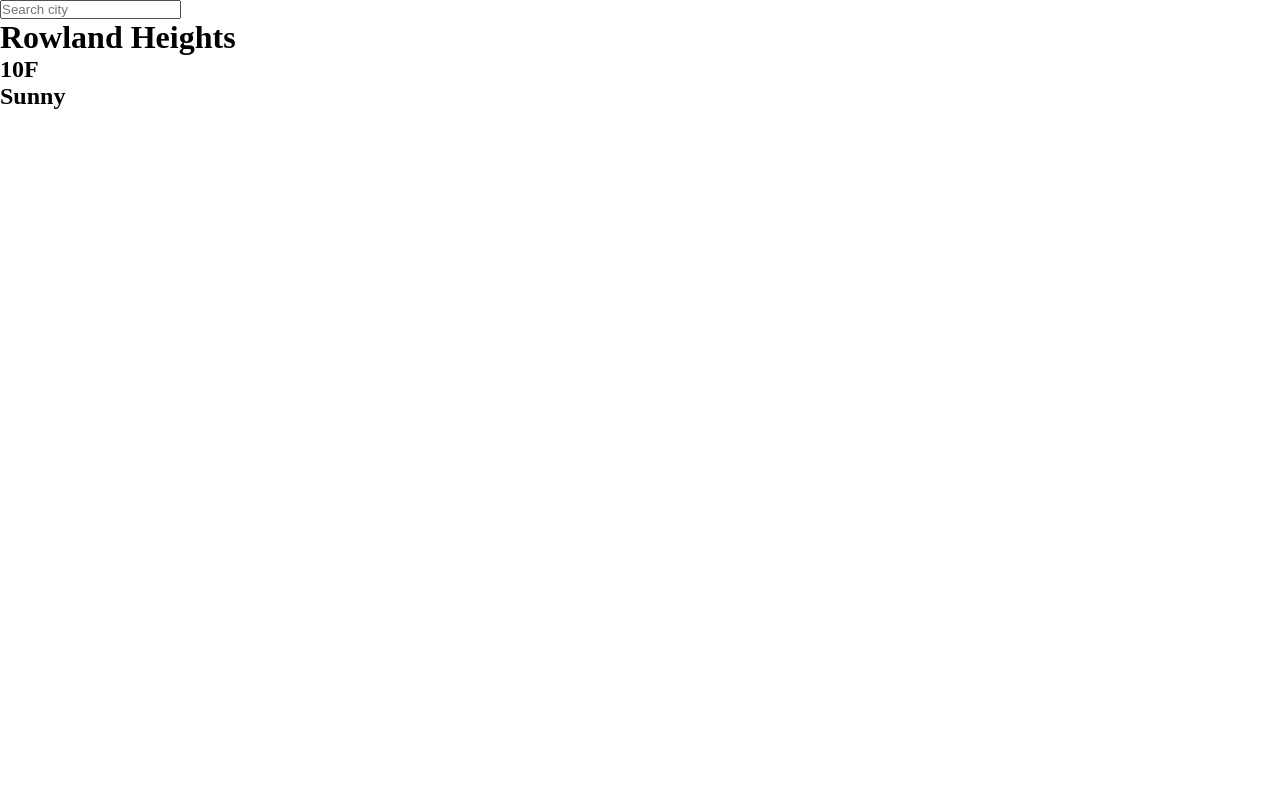
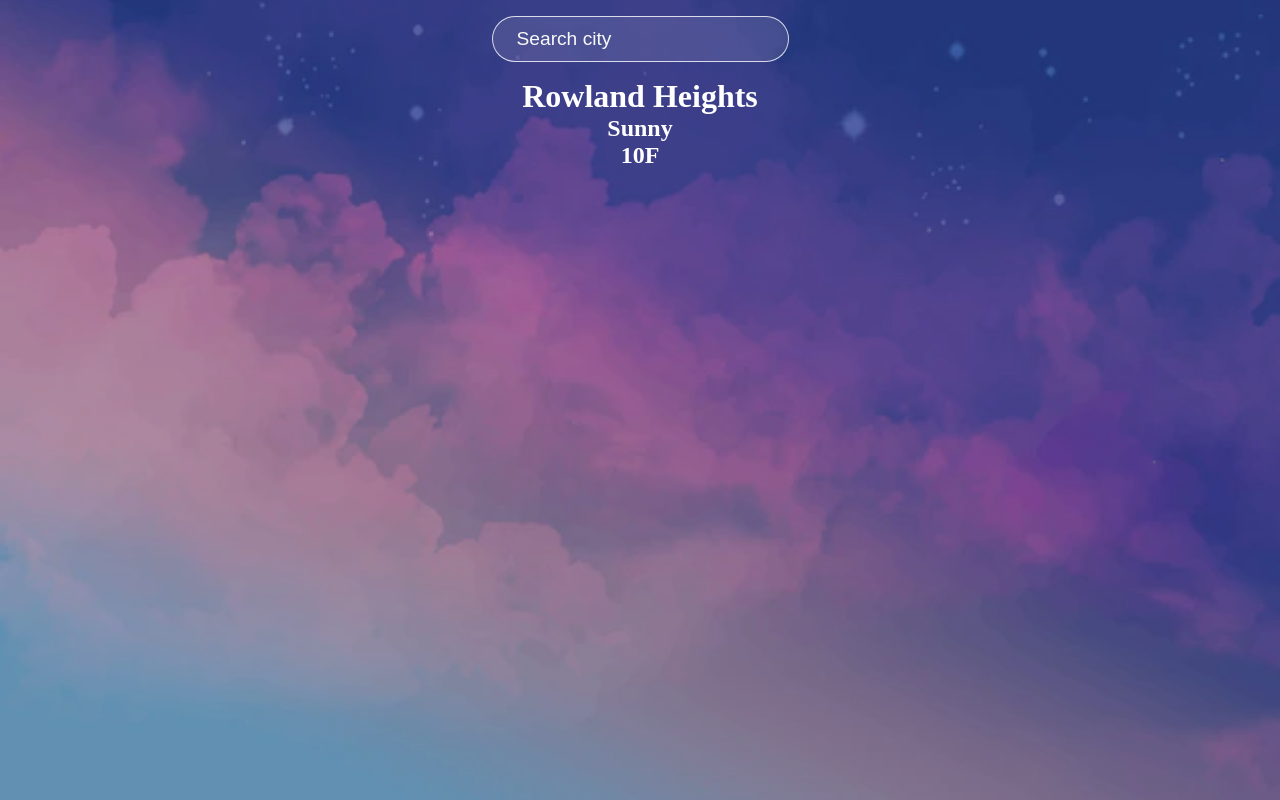
Before and after one commit to remireems/weatherApp, a React (Create React App) app: page / in a window 1280 px wide. Built offline with nearby package versions, Linux system fonts and the light colour scheme; the HTML template or start-up script is replaced by a standard one.

Commit message:
added styling and bg

```diff
--- a/src/App.js
+++ b/src/App.js
@@ -10,16 +10,17 @@ function App() {
 
   return (
     <div className="app">
-      <div>
+      <div className='searchBar'>
         <input
           type="text"
           placeholder="Search city"
         />
       </div>
-      <div>
+      <div className='weatherInfo'>
         <h1>Rowland Heights</h1>
+
+        <h2>Sunny</h2>
         <h2>10F</h2>
-        <h2>Sunny</h2>
       </div>
 
     </div>
--- a/src/index.css
+++ b/src/index.css
@@ -3,3 +3,48 @@
   padding: 0;
   box-sizing: border-box;
 }
+
+.app {
+  width: 100%;
+  height: 100vh;
+  position: relative;
+  background-color: rgba(0,0,0,0.3);
+  color: #fff;
+}
+
+.app::before {
+  content: '';
+  background: url('./Assets/PSBG.webp') no-repeat center center/cover;
+  position: absolute;
+  width: 100%;
+  height: 100%;
+  /* top: 0;
+  left: 0; */
+  z-index: -1;
+}
+
+.searchBar {
+  text-align: center;
+  padding: 1rem;
+}
+
+.searchBar input {
+  padding: .7rem 1.5rem;
+  font-size: 1.2rem;
+  border-radius: 25px;
+  border: 1px solid rgba(255,255,255, 0.8);
+  background: rgba(255,255,255, 0.1);
+  color: #f8f8f8;
+  /* text-align: center; */
+}
+
+::placeholder {
+  color: #f8f8f8;
+}
+
+.weatherInfo {
+  display: flex;
+  flex-direction: column;
+  /* justify-content: center; */
+  align-items: center;
+}
```
Also changed, not shown: src/Assets/PSBG.webp (added).
